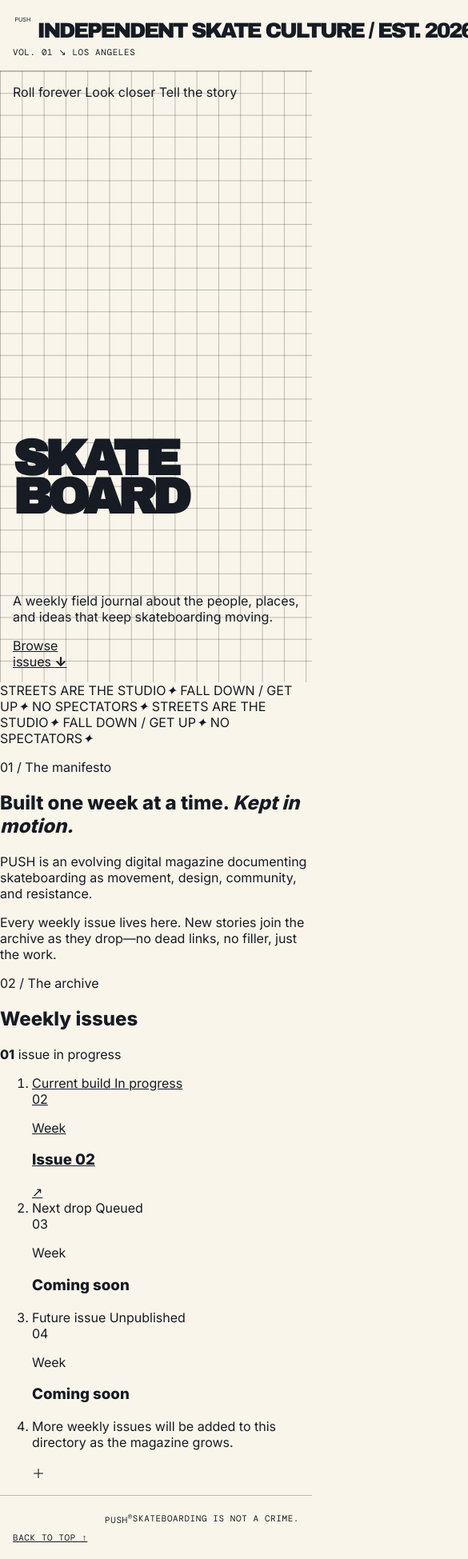
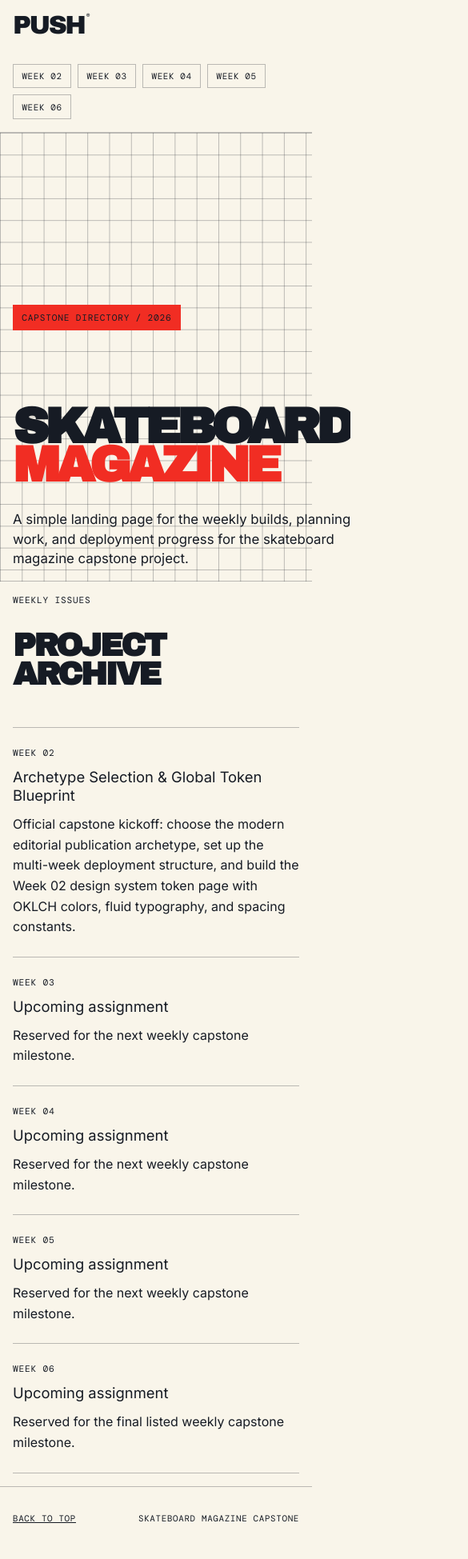
Before and after one commit to TVW96/skateboard-magazine-capstone, a website: page index.html in a window 390 px wide. Shown: the top 1949 px of the page at 80% size, 585 px wide, since content can reach past the window. Drawn offline with nearby package versions, Linux system fonts and the light colour scheme; files that its build step writes are made by us from their sources.

Commit message:
Updated the weekly issue heading style in [week02/styles.css (line 483)](/Users/tvw/VSCode/Summer25/skateboard-magazine-capstone/week02/styles.css:483). I changed .week-item h3 from the heavy display treatment to a faster-scanning style: Inter, medium weight, mixed case, normal letter spacing, taller line height, and no default underline on the link. Research basis: Nielsen Norman Group recommends scannable, meaningful headings because web users skim. MyFonts / Fonts.com notes that overusing all-caps reduces reading speed and ease. WashU Digital Accessibility recommends avoiding all-caps headings and not relying on bold/underline styling as heading treatment.

```diff
--- a/index.html
+++ b/index.html
@@ -5,176 +5,97 @@
         <meta name="viewport" content="width=device-width, initial-scale=1.0">
         <meta
             name="description"
-            content="Push Magazine — a weekly independent skateboard culture journal."
+            content="Skateboard Magazine Capstone weekly landing page directory."
         >
-        <title>PUSH — Skateboard Magazine</title>
-        <link rel="stylesheet" href="./styles.css">
+        <title>Skateboard Magazine Capstone</title>
+        <link rel="stylesheet" href="./week02/styles.css">
     </head>
-    <body id="top">
-        <a class="skip-link" href="#issue-directory">Skip to issue directory</a>
+    <body class="landing-page" id="top">
+        <a class="skip-link" href="#weekly-issues">Skip to weekly issues</a>
 
-        <header class="site-header">
+        <header class="site-header landing-header">
             <a
                 class="wordmark"
                 href="./"
-                aria-label="PUSH Magazine home"
+                aria-label="Skateboard Magazine Capstone home"
             >
-                <span>PUSH</span>
-                <small>Independent skate culture / est. 2026</small>
+                PUSH<span>®</span>
             </a>
-
-            <nav aria-label="Primary navigation">
-                <a href="#manifesto">About</a>
-                <a href="#issue-directory">Issue index</a>
+            <p>Skateboard Magazine Capstone</p>
+            <nav class="week-nav" aria-label="Weekly pages">
+                <a href="./week02/">Week 02</a>
+                <a href="./week03/">Week 03</a>
+                <a href="./week04/">Week 04</a>
+                <a href="./week05/">Week 05</a>
+                <a href="./week06/">Week 06</a>
             </nav>
-
-            <p class="edition">Vol. 01 <span>↘</span> Los Angeles</p>
         </header>
 
-        <main>
-            <section class="hero" aria-labelledby="hero-title">
-                <div class="hero-kicker" aria-hidden="true">
-                    <span>Roll forever</span>
-                    <span>Look closer</span>
-                    <span>Tell the story</span>
-                </div>
-
-                <h1 id="hero-title">
-                    <span class="hero-line hero-line--top">SKATE</span>
-                    <span class="hero-line hero-line--bottom">BOARD</span>
-                </h1>
-
-                <div class="hero-footer">
-                    <p>
-                        A weekly field journal about the people, places, and ideas that keep
-                        skateboarding moving.
-                    </p>
-                    <a
-                        class="round-link"
-                        href="#issue-directory"
-                        aria-label="Browse weekly issues"
-                    >
-                        <span>Browse<br>issues</span>
-                        <b aria-hidden="true">↓</b>
-                    </a>
-                </div>
-            </section>
-
-            <div class="ticker" aria-hidden="true">
-                <div>
-                    <span>STREETS ARE THE STUDIO</span><i>✦</i>
-                    <span>FALL DOWN / GET UP</span><i>✦</i> <span>NO SPECTATORS</span
-          ><i>✦</i> <span>STREETS ARE THE STUDIO</span><i>✦</i>
-                    <span>FALL DOWN / GET UP</span><i>✦</i> <span>NO SPECTATORS</span
-          ><i>✦</i>
-                </div>
-            </div>
-
-            <section
-                class="manifesto"
-                id="manifesto"
-                aria-labelledby="manifesto-title"
-            >
-                <p class="section-label">01 / The manifesto</p>
-                <h2 id="manifesto-title">
-                    Built one week at a time.
-                    <em>Kept in motion.</em>
-                </h2>
-                <div class="manifesto-copy">
-                    <p>
-                        PUSH is an evolving digital magazine documenting skateboarding as
-                        movement, design, community, and resistance.
-                    </p>
-                    <p>
-                        Every weekly issue lives here. New stories join the archive as they
-                        drop—no dead links, no filler, just the work.
-                    </p>
-                </div>
+        <main id="main-content">
+            <section class="landing-hero" aria-labelledby="page-title">
+                <p class="eyebrow">Capstone directory / 2026</p>
+                <h1 id="page-title">Skateboard<br><em>Magazine</em></h1>
+                <p>
+                    A simple landing page for the weekly builds, planning work, and
+                    deployment progress for the skateboard magazine capstone project.
+                </p>
             </section>
 
             <section
-                class="directory"
-                id="issue-directory"
-                aria-labelledby="directory-title"
+                class="weekly-issues"
+                id="weekly-issues"
+                aria-labelledby="weekly-issues-title"
             >
-                <div class="directory-heading">
-                    <div>
-                        <p class="section-label">02 / The archive</p>
-                        <h2 id="directory-title">Weekly issues</h2>
-                    </div>
-                    <p class="directory-count"><strong>01</strong> issue in progress</p>
+                <div class="section-heading">
+                    <p>Weekly issues</p>
+                    <h2 id="weekly-issues-title">Project archive</h2>
                 </div>
 
-                <ol class="issue-grid">
-                    <li class="issue-card issue-card--current">
-                        <a href="./week02/" aria-label="Open Week 02">
-                            <div class="issue-topline">
-                                <span>Current build</span>
-                                <span class="status-dot">In progress</span>
-                            </div>
-                            <div class="issue-number">02</div>
-                            <div class="issue-bottomline">
-                                <div>
-                                    <p>Week</p>
-                                    <h3>Issue 02</h3>
-                                </div>
-                                <span class="issue-arrow" aria-hidden="true">↗</span>
-                            </div>
-                        </a>
-                    </li>
+                <div class="week-list">
+                    <article class="week-item">
+                        <p>Week 02</p>
+                        <h3>
+                            <a href="./week02/">Archetype Selection &amp; Global Token Blueprint</a>
+                        </h3>
+                        <p>
+                            Official capstone kickoff: choose the modern editorial publication
+                            archetype, set up the multi-week deployment structure, and build the
+                            Week 02 design system token page with OKLCH colors, fluid typography,
+                            and spacing constants.
+                        </p>
+                    </article>
 
-                    <li class="issue-card issue-card--empty">
-                        <div>
-                            <div class="issue-topline">
-                                <span>Next drop</span>
-                                <span>Queued</span>
-                            </div>
-                            <div class="issue-number">03</div>
-                            <div class="issue-bottomline">
-                                <div>
-                                    <p>Week</p>
-                                    <h3>Coming soon</h3>
-                                </div>
-                            </div>
-                        </div>
-                    </li>
+                    <article class="week-item">
+                        <p>Week 03</p>
+                        <h3><a href="./week03/">Upcoming assignment</a></h3>
+                        <p>Reserved for the next weekly capstone milestone.</p>
+                    </article>
 
-                    <li class="issue-card issue-card--empty">
-                        <div>
-                            <div class="issue-topline">
-                                <span>Future issue</span>
-                                <span>Unpublished</span>
-                            </div>
-                            <div class="issue-number">04</div>
-                            <div class="issue-bottomline">
-                                <div>
-                                    <p>Week</p>
-                                    <h3>Coming soon</h3>
-                                </div>
-                            </div>
-                        </div>
-                    </li>
+                    <article class="week-item">
+                        <p>Week 04</p>
+                        <h3><a href="./week04/">Upcoming assignment</a></h3>
+                        <p>Reserved for the next weekly capstone milestone.</p>
+                    </article>
 
-                    <li class="issue-card issue-card--open">
-                        <div>
-                            <p>
-                                More weekly issues will be added to this directory as the
-                                magazine grows.
-                            </p>
-                            <span aria-hidden="true">＋</span>
-                        </div>
-                    </li>
-                </ol>
+                    <article class="week-item">
+                        <p>Week 05</p>
+                        <h3><a href="./week05/">Upcoming assignment</a></h3>
+                        <p>Reserved for the next weekly capstone milestone.</p>
+                    </article>
+
+                    <article class="week-item">
+                        <p>Week 06</p>
+                        <h3><a href="./week06/">Upcoming assignment</a></h3>
+                        <p>Reserved for the final listed weekly capstone milestone.</p>
+                    </article>
+                </div>
             </section>
         </main>
 
         <footer>
-            <p class="footer-mark">PUSH<sup>®</sup></p>
-            <div>
-                <p>Skateboarding is not a crime.</p>
-                <p>Designed to keep moving.</p>
-            </div>
-            <a href="#top" aria-label="Back to top">Back to top ↑</a>
+            <a href="#top">Back to top</a>
+            <p>Skateboard Magazine Capstone</p>
+            <p>Weekly landing page directory</p>
         </footer>
     </body>
 </html>
--- a/week02/styles.css
+++ b/week02/styles.css
@@ -400,6 +400,104 @@ footer a {
   width: max-content;
 }
 
+.landing-page .site-header {
+  grid-template-columns: auto 1fr auto;
+  gap: 2rem;
+}
+
+.week-nav {
+  display: flex;
+  flex-wrap: wrap;
+  gap: 0.5rem;
+  justify-content: end;
+}
+
+.week-nav a {
+  padding: 0.45rem 0.65rem;
+  border: 1px solid var(--line);
+  text-decoration: none;
+}
+
+.week-nav a:hover,
+.week-nav a:focus-visible,
+.week-item a:hover,
+.week-item a:focus-visible {
+  color: var(--accent-text);
+  background: var(--accent);
+  outline: 0;
+}
+
+.landing-hero {
+  min-height: calc(76svh - 5rem);
+  display: grid;
+  align-content: end;
+  gap: 2rem;
+  padding: clamp(1rem, 3vw, 3rem);
+  border-bottom: 1px solid var(--line);
+  background:
+    linear-gradient(var(--line) 1px, transparent 1px),
+    linear-gradient(90deg, var(--line) 1px, transparent 1px);
+  background-size: 7vw 7vw;
+}
+
+.landing-hero h1 {
+  margin: clamp(4rem, 10vw, 8rem) 0 0;
+}
+
+.landing-hero > p:last-child {
+  max-width: 42rem;
+  margin: 0;
+  font-size: clamp(1.05rem, 2vw, 1.45rem);
+  line-height: 1.45;
+}
+
+.weekly-issues {
+  padding: clamp(1rem, 3vw, 3rem);
+}
+
+.week-list {
+  border-top: 1px solid var(--line);
+}
+
+.week-item {
+  display: grid;
+  grid-template-columns: 10rem 1fr 2fr;
+  gap: 2rem;
+  padding: 1.5rem 0;
+  border-bottom: 1px solid var(--line);
+}
+
+.week-item > p:first-child {
+  margin: 0;
+  font-family: "DM Mono", monospace;
+  font-size: 0.7rem;
+  letter-spacing: 0.07em;
+  text-transform: uppercase;
+}
+
+.week-item h3,
+.week-item > p:last-child {
+  margin: 0;
+}
+
+.week-item h3 {
+  font-family: "Inter", Arial, sans-serif;
+  font-size: clamp(1.15rem, 2vw, 1.55rem);
+  font-weight: 500;
+  letter-spacing: 0;
+  line-height: 1.25;
+  text-transform: none;
+}
+
+.week-item a {
+  text-decoration: none;
+}
+
+.week-item > p:last-child {
+  max-width: 48rem;
+  line-height: 1.6;
+}
+
 @media (max-width: 700px) {
   .site-header,
   footer {
@@ -455,6 +553,24 @@ footer a {
   footer p {
     justify-self: end;
   }
+
+  .landing-page .site-header {
+    grid-template-columns: 1fr;
+    align-items: start;
+  }
+
+  .landing-header > p {
+    display: none;
+  }
+
+  .week-nav {
+    justify-content: start;
+  }
+
+  .week-item {
+    grid-template-columns: 1fr;
+    gap: 0.75rem;
+  }
 }
 
 @media (prefers-reduced-motion: reduce) {
```
